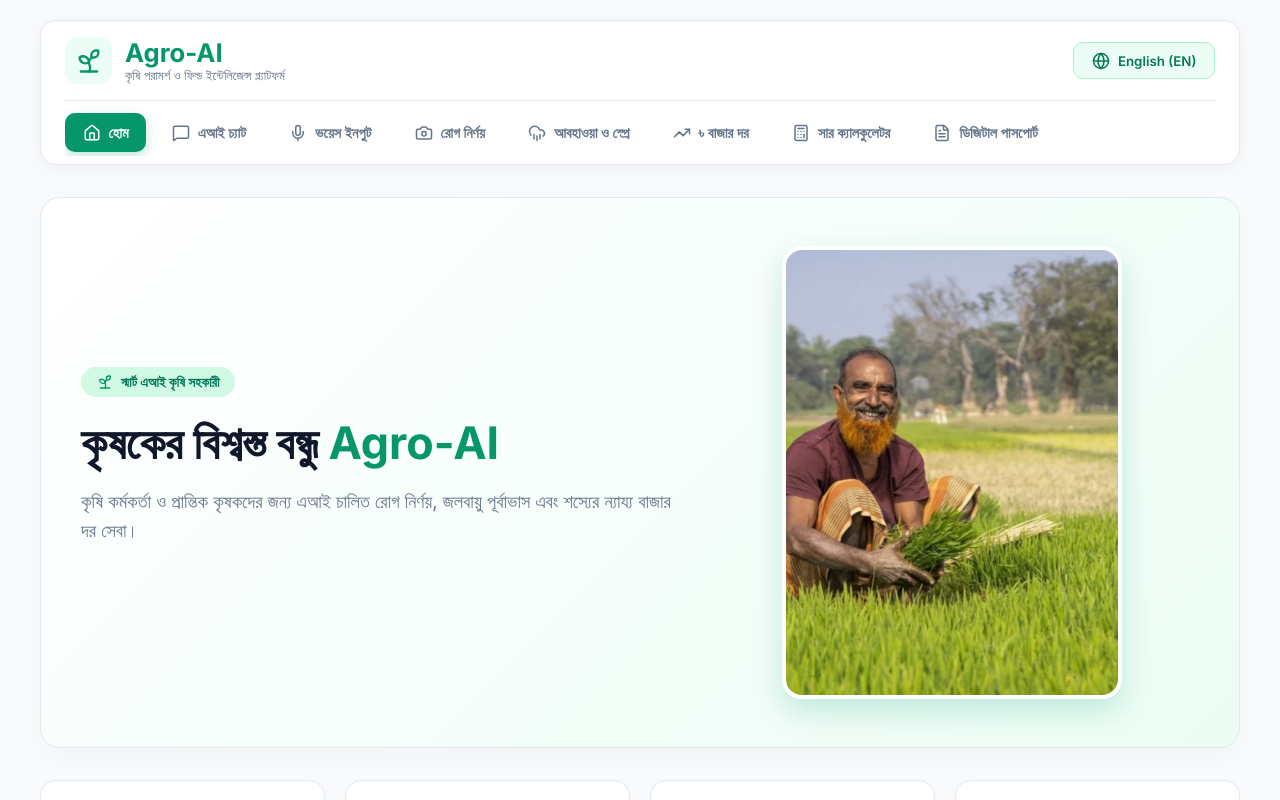
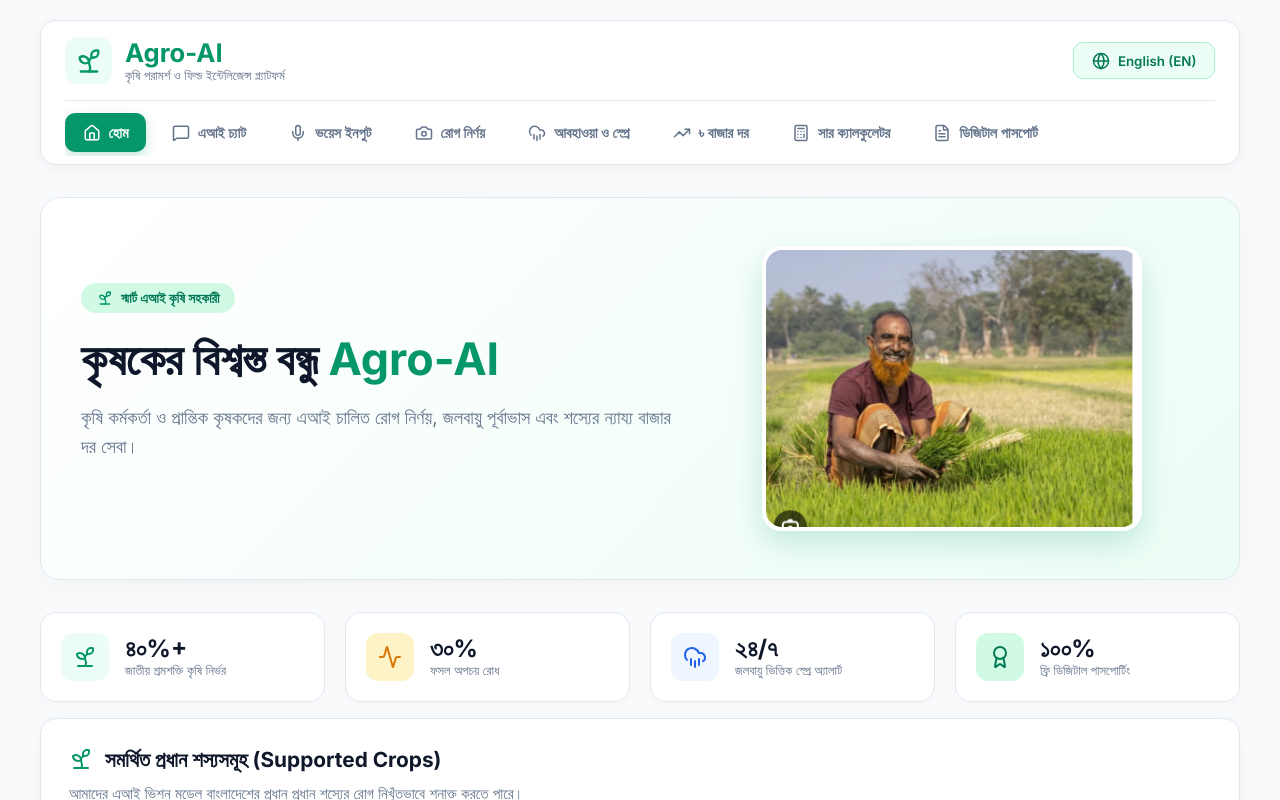
Before and after one commit to sabrinamaimon/agro-ai, a React app in the folder frontend/: page / in a window 1280 px wide. Shown: the top 800 px of the page. Built offline with nearby package versions, Linux system fonts and the light colour scheme; no server answers; the HTML template or start-up script is replaced by a standard one.

Commit message:
fix: center farmer person dead-center in photo frame using object-position

```diff
--- a/frontend/src/App.css
+++ b/frontend/src/App.css
@@ -177,9 +177,10 @@ body {
 
 .happy-farmer-img {
   width: 100%;
-  max-width: 340px;
-  aspect-ratio: 3 / 4;
+  max-width: 380px;
+  aspect-ratio: 4 / 3;
   object-fit: cover;
+  object-position: center 25%;
   border-radius: 20px;
   box-shadow: 0 12px 30px rgba(5, 150, 105, 0.2);
   border: 4px solid #FFFFFF;
```
